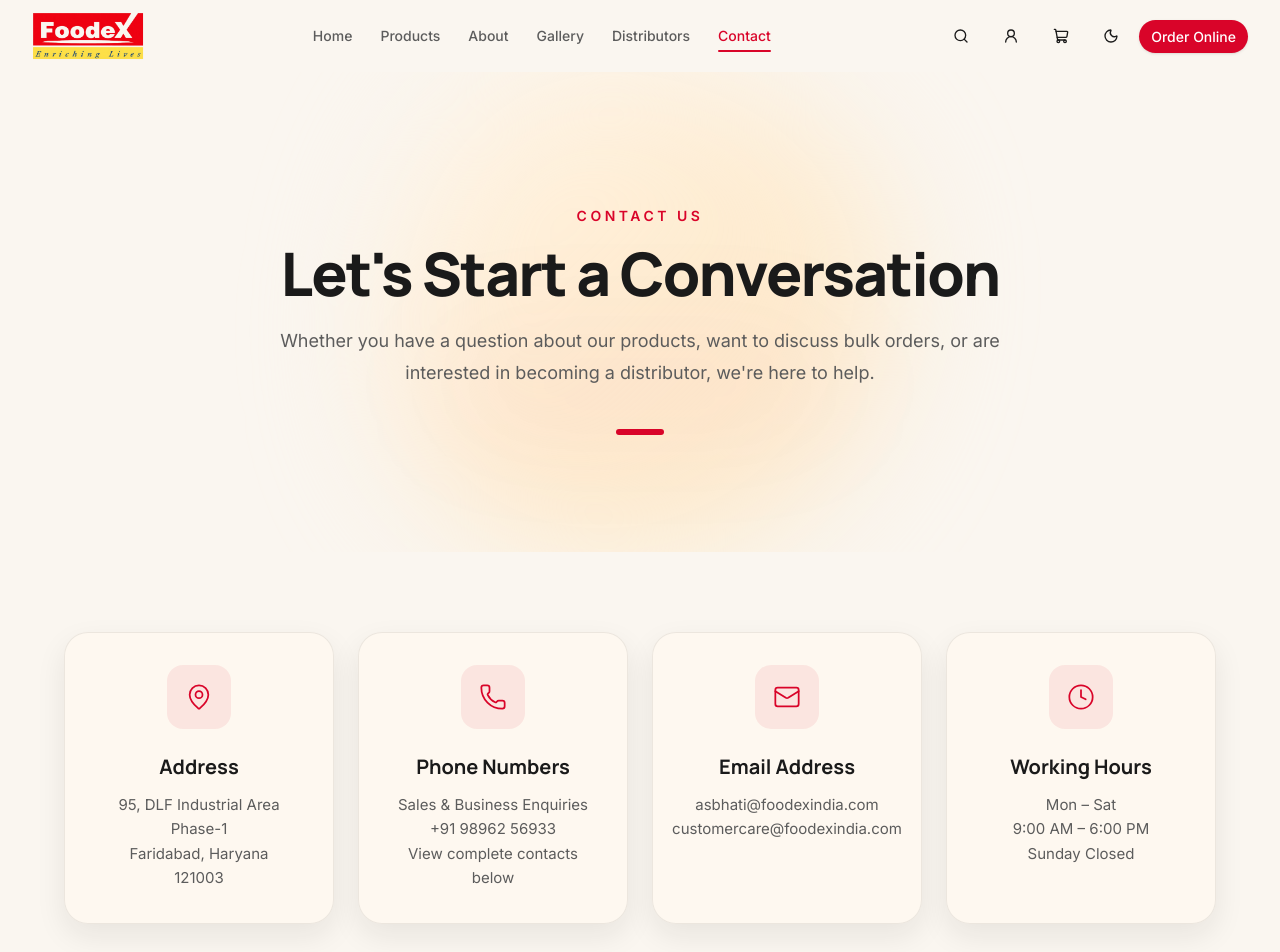
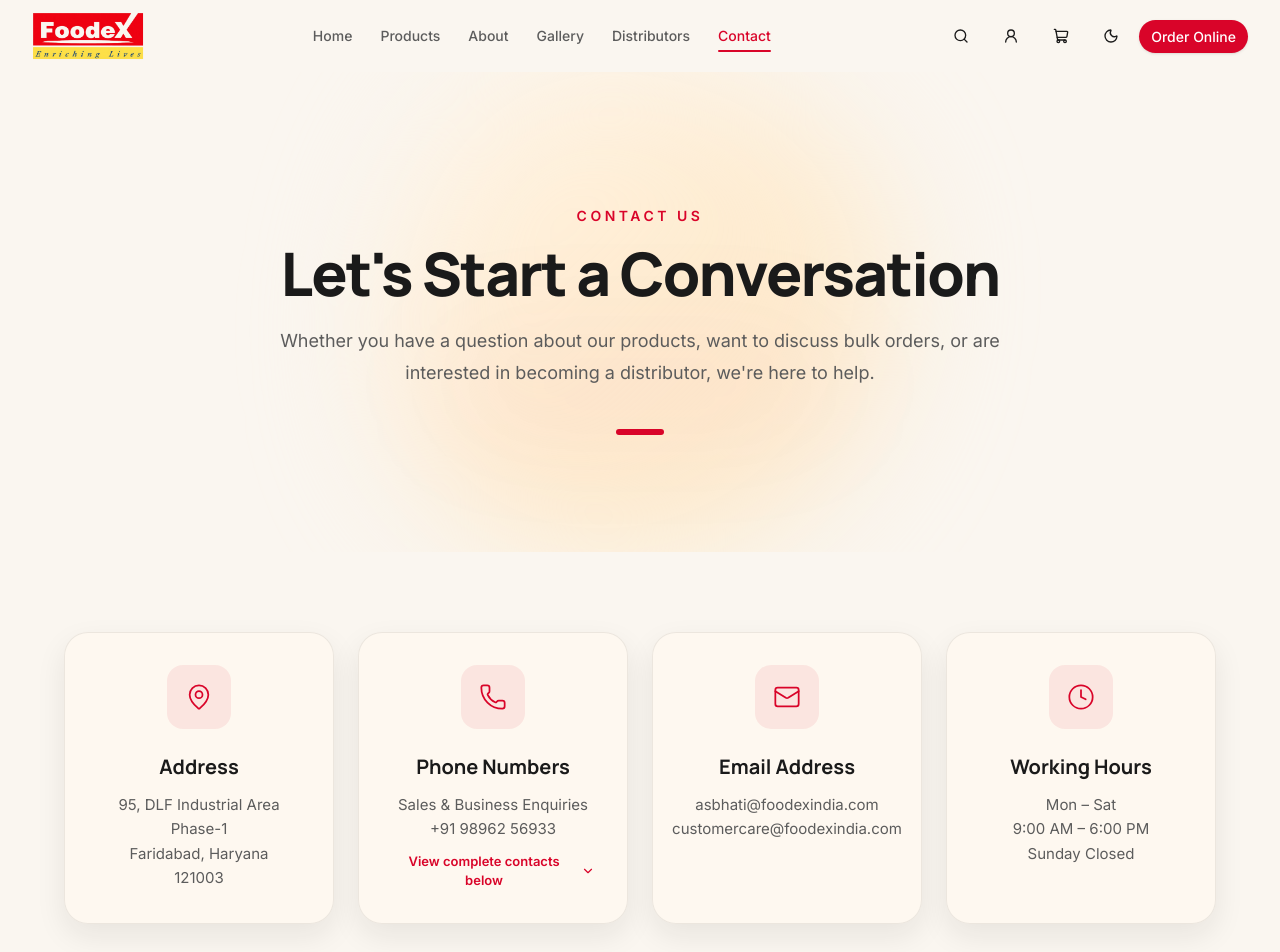
Before and after one commit to JIIT-Himanshi/foodex-redesign, a React (Vite) app: page /contact in a window 1280 px wide. Shown: the top 952 px of the page. Built offline with nearby package versions, Linux system fonts and the light colour scheme.

Commit message:
feat: add smooth scroll link to complete contact details

```diff
--- a/src/components/Contact/ContactForm.jsx
+++ b/src/components/Contact/ContactForm.jsx
@@ -34,7 +34,7 @@ function ContactForm() {
 							</div>
 						</div>
 
-						<div className="flex flex-col gap-6 pl-2">
+						<div id="complete-contacts" className="flex flex-col gap-6 pl-2" style={{ scrollMarginTop: '88px' }}>
 							<div>
 								<h4 className="font-display text-lg font-bold text-(--color-text-primary) mb-2">Corporate Office</h4>
 								<p className="font-body text-(--color-text-secondary) leading-relaxed">
--- a/src/components/Contact/ContactInfo.jsx
+++ b/src/components/Contact/ContactInfo.jsx
@@ -1,4 +1,4 @@
-import { MapPin, Phone, Mail, Clock } from 'lucide-react'
+import { MapPin, Phone, Mail, Clock, ChevronDown } from 'lucide-react'
 import { motion } from 'framer-motion'
 
 const contactDetails = [
@@ -10,7 +10,7 @@ const contactDetails = [
 	{
 		icon: Phone,
 		title: 'Phone Numbers',
-		description: 'Sales & Business Enquiries\n+91 98962 56933\nView complete contacts below',
+		description: 'Sales & Business Enquiries\n+91 98962 56933',
 	},
 	{
 		icon: Mail,
@@ -49,6 +49,16 @@ function ContactInfo() {
 								<p className="font-body text-(--color-text-secondary) leading-relaxed whitespace-pre-line text-[15px]">
 									{detail.description}
 								</p>
+								{detail.title === 'Phone Numbers' && (
+									<a
+										href="#complete-contacts"
+										className="contact-view-all-link"
+										aria-label="View complete contact details below"
+									>
+										View complete contacts below
+										<ChevronDown size={14} className="contact-view-all-icon" aria-hidden="true" />
+									</a>
+								)}
 							</motion.div>
 						)
 					})}
--- a/src/data/distributorData.js
+++ b/src/data/distributorData.js
@@ -35,8 +35,8 @@ export const whyPartnerCards = [
 
 export const networkStats = [
 	{ number: 26, label: 'Years of Excellence', suffix: '+' },
-	{ number: 100, label: 'Products', suffix: '+' },
-	{ number: 500, label: 'Retail Partners', suffix: '+' },
+	{ number: 50, label: 'Products', suffix: '+' },
+	{ number: 100, label: 'Retail Partners', suffix: '+' },
 	{ number: 120, label: 'Cities Served', suffix: '+' },
 ]
 
--- a/src/index.css
+++ b/src/index.css
@@ -158,3 +158,41 @@ select {
 	border-top: 1px solid var(--color-border);
 	box-shadow: var(--color-shadow);
 }
+
+/* Contact page — "View complete contacts below" link inside Phone Numbers card */
+.contact-view-all-link {
+	display: inline-flex;
+	align-items: center;
+	gap: 4px;
+	margin-top: 10px;
+	font-family: 'Inter', sans-serif;
+	font-size: 13px;
+	font-weight: 600;
+	color: var(--color-brand-red);
+	cursor: pointer;
+	text-decoration: underline;
+	text-decoration-color: transparent;
+	text-underline-offset: 3px;
+	transition:
+		text-decoration-color 220ms ease,
+		color 220ms ease;
+}
+
+.contact-view-all-link:hover {
+	text-decoration-color: var(--color-brand-red);
+}
+
+.contact-view-all-link:hover .contact-view-all-icon {
+	transform: translateY(2px);
+}
+
+.contact-view-all-icon {
+	transition: transform 220ms ease;
+	flex-shrink: 0;
+}
+
+.contact-view-all-link:focus-visible {
+	outline: 2px solid var(--color-brand-red);
+	outline-offset: 3px;
+	border-radius: 3px;
+}
```
